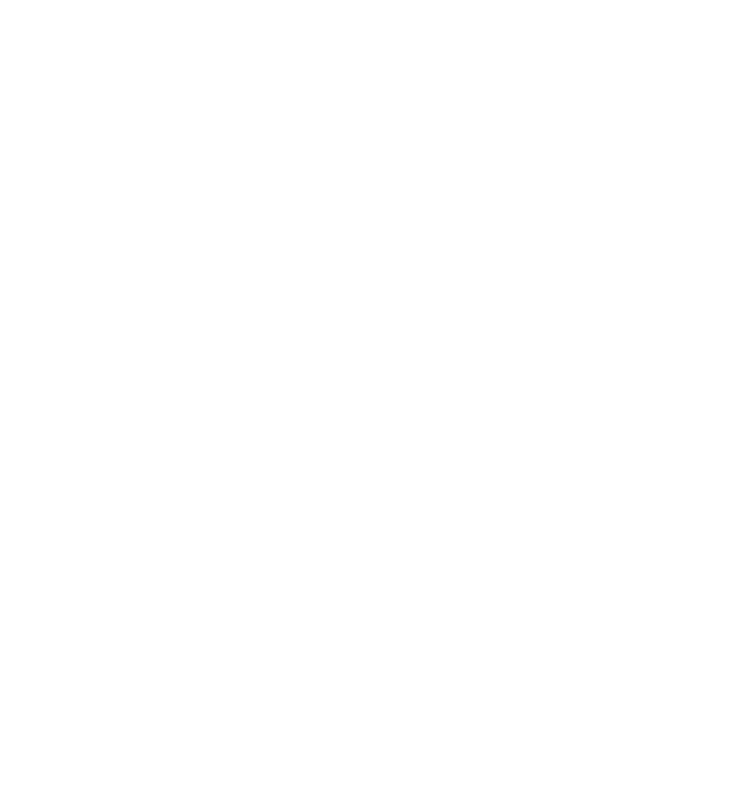
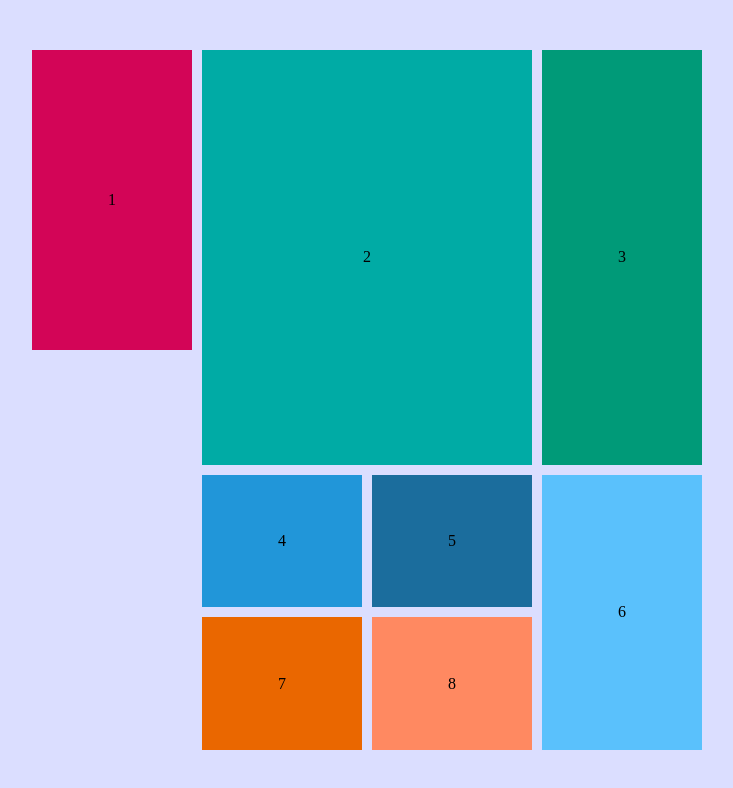
Before and after one commit to HafsaJabeen47/different-projects, a plain HTML site: page css-grids/grid-12/grid-12.html in a window 1280 px wide. Shown: the whole page, without its empty margins (18-751 px from the left). Drawn offline with Linux system fonts and the light colour scheme.

Commit message:
grid-12 continue

```diff
--- a/css-grids/grid-12/grid-12.css
+++ b/css-grids/grid-12/grid-12.css
@@ -3,3 +3,60 @@
     padding: 0;
     box-sizing: border-box;
 }
+.container{
+    width: 100%;
+    height: 100vh;
+    background-color: #dbdeff;
+    padding: 50px;
+    display: grid;
+    grid-template-columns: repeat(7, 1fr);
+    gap: 10px;
+}
+.box{
+    display: flex;
+    justify-content: center;
+    align-items: center;
+}
+.one{
+    height: 300px;
+    background-color: #d30557;
+    grid-column-start: 1;
+    grid-column-end: 2;
+
+    grid-row-start: 1;
+    grid-row-end: 2;
+}
+.two{
+    background-color: #00aba5;
+    grid-column-start: 2;
+    grid-column-end: 4;
+}
+.three{
+    background-color: #009a78;
+    grid-column-start: 4;
+    grid-column-end: 5;
+}
+.four{
+    background-color: #2196d9;
+    grid-column-start: 2;
+    grid-column-end: 3;
+}
+.five{
+    background-color: #1b6d9d;
+}
+.six{
+    grid-column-start: 4;
+    grid-column-end: 5;
+    background-color: #5ac1fc;
+
+    grid-row-start: 2;
+    grid-row-end: 4;
+}
+.seven{
+    grid-column-start: 2;
+    grid-column-end: 3;
+    background-color: #ea6700;
+}
+.eight{
+    background-color: #ff8961;
+}
--- a/css-grids/grid-12/grid-12.html
+++ b/css-grids/grid-12/grid-12.html
@@ -4,8 +4,18 @@
     <meta charset="UTF-8">
     <meta name="viewport" content="width=device-width, initial-scale=1.0">
     <title>Grid-12 Layout</title>
+    <link rel="stylesheet" href="./grid-12.css">
 </head>
 <body>
-
+    <div class="container">
+        <div class="box one">1</div>
+        <div class="box two">2</div>
+        <div class="box three">3</div>
+        <div class="box four">4</div>
+        <div class="box five">5</div>
+        <div class="box six">6</div>
+        <div class="box seven">7</div>
+        <div class="box eight">8</div>
+    </div>
 </body>
 </html>
```
